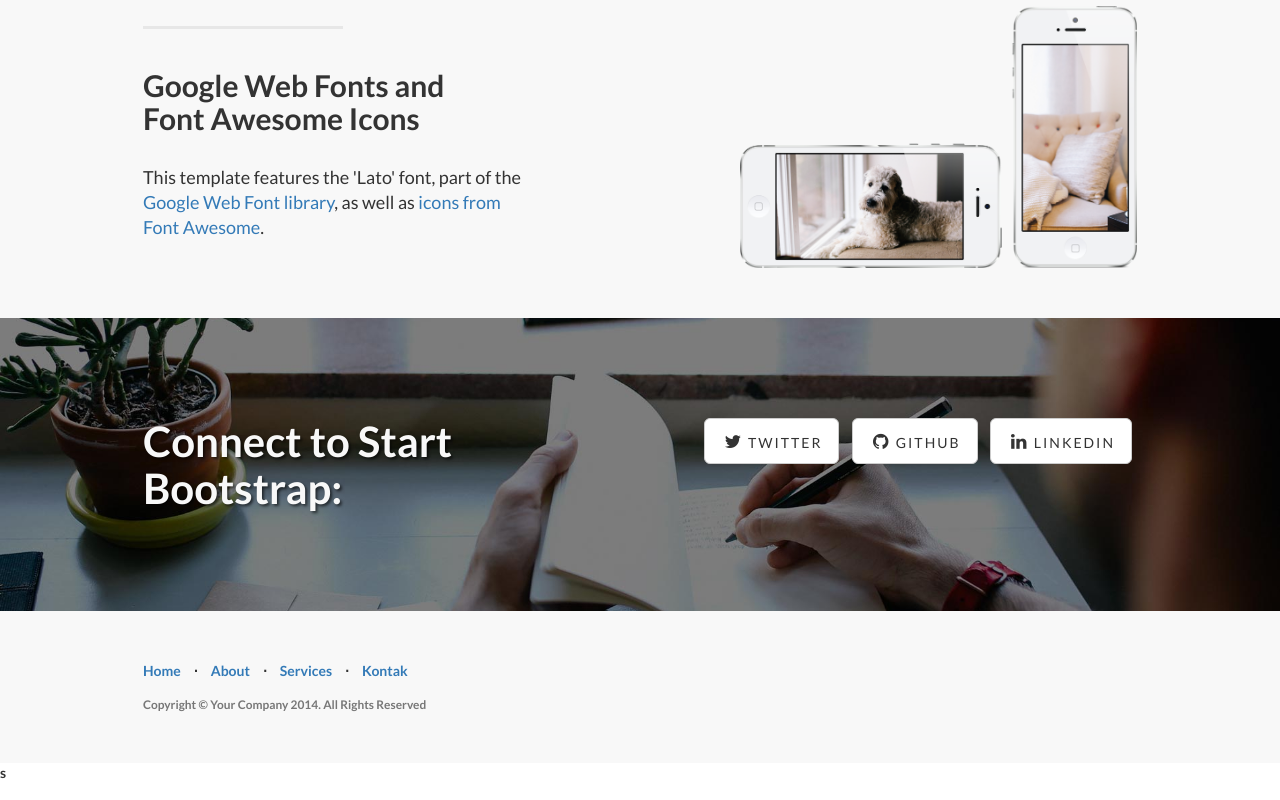
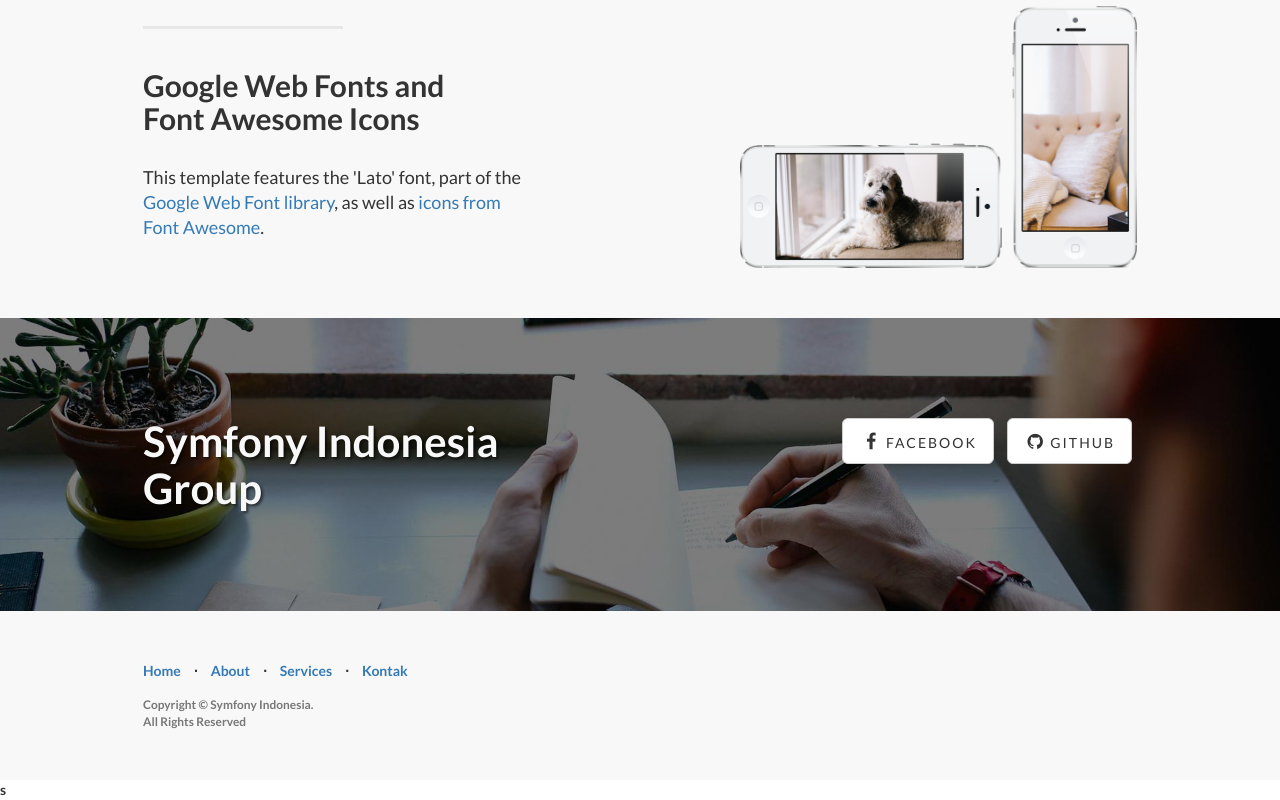
Before and after one commit to SymfonyId/SymfonyId.github.io, a website: page static/index.html in a window 1280 px wide. Shown: the part 1445-2245 px from the top of the page. Drawn offline with nearby package versions, Linux system fonts and the light colour scheme.

Commit message:
updated footer

```diff
--- a/static/index.html
+++ b/static/index.html
@@ -232,18 +232,15 @@
 
                 <div class="row">
                     <div class="col-lg-6">
-                        <h2>Connect to Start Bootstrap:</h2>
+                        <h2>Symfony Indonesia Group</h2>
                     </div>
                     <div class="col-lg-6">
                         <ul class="list-inline banner-social-buttons">
                             <li>
-                                <a href="https://twitter.com/SBootstrap" class="btn btn-default btn-lg"><i class="fa fa-twitter fa-fw"></i> <span class="network-name">Twitter</span></a>
+                                <a href="https://twitter.com/SBootstrap" class="btn btn-default btn-lg"><i class="fa fa-facebook fa-fw"></i> <span class="network-name">Facebook</span></a>
                             </li>
                             <li>
                                 <a href="https://github.com/IronSummitMedia/startbootstrap" class="btn btn-default btn-lg"><i class="fa fa-github fa-fw"></i> <span class="network-name">Github</span></a>
-                            </li>
-                            <li>
-                                <a href="#" class="btn btn-default btn-lg"><i class="fa fa-linkedin fa-fw"></i> <span class="network-name">Linkedin</span></a>
                             </li>
                         </ul>
                     </div>
@@ -277,7 +274,7 @@
                                 <a href="#contact">Kontak</a>
                             </li>
                         </ul>
-                        <p class="copyright text-muted small">Copyright &copy; Your Company 2014. All Rights Reserved</p>
+                        <p class="copyright text-muted small">Copyright &copy; Symfony Indonesia. <br/> All Rights Reserved</p>
                     </div>
                 </div>
             </div>
```
